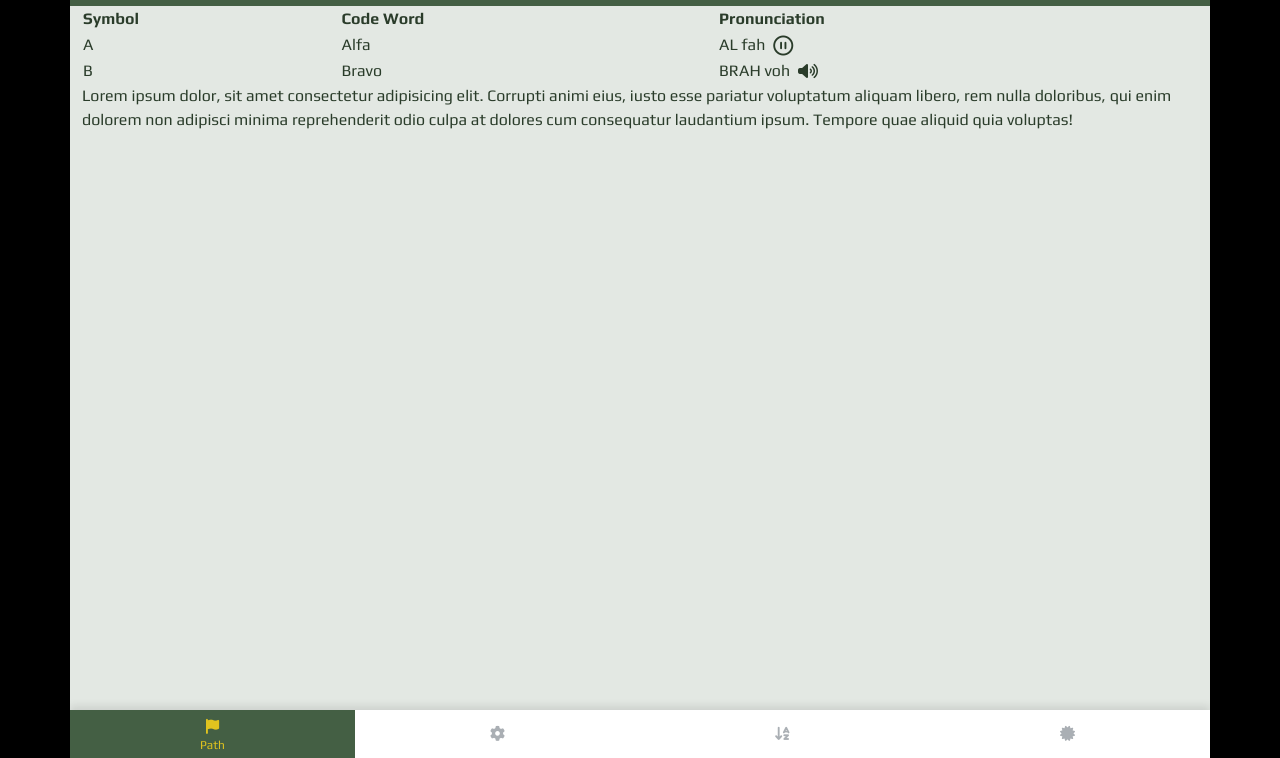
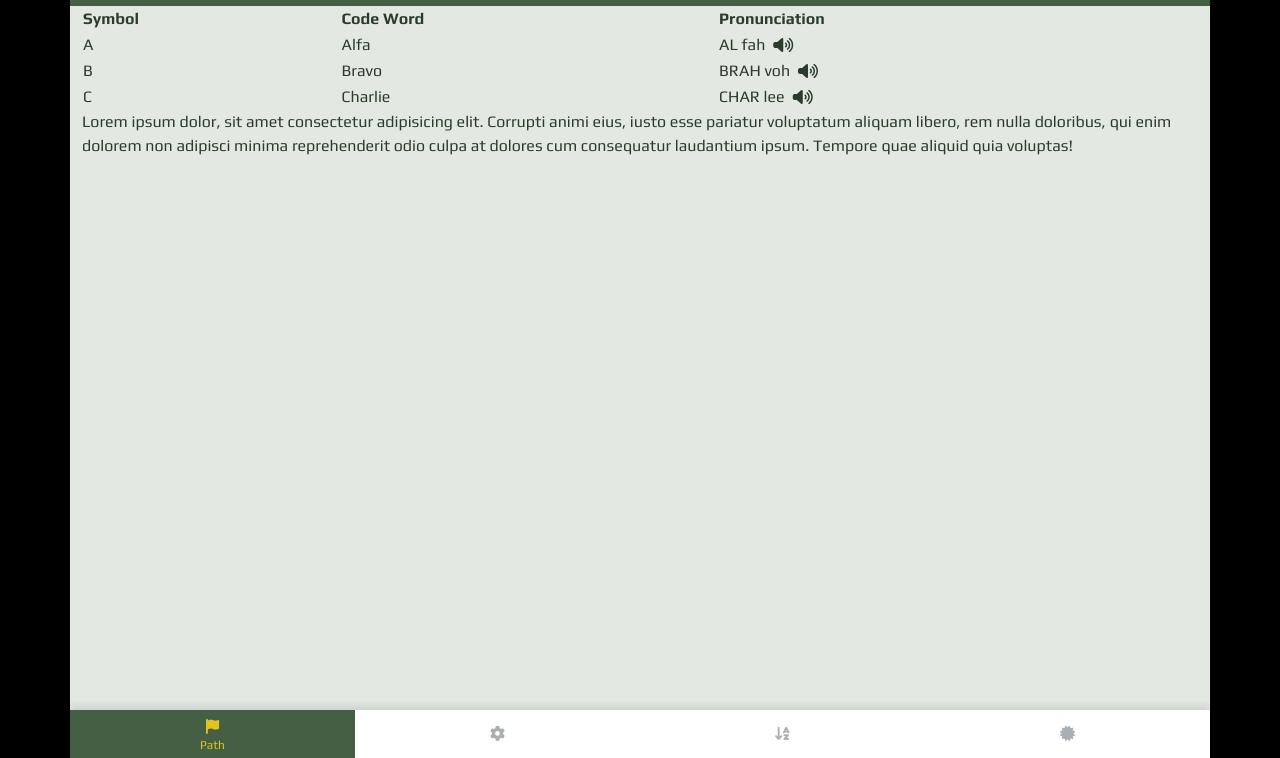
Before and after one commit to jakewestling/alpha2zulu, a plain HTML site: page index.html in a window 1280 px wide. Both pictures are taken after a click on the icon 783 px from the left and 87 px from the top of the page. Shown: the part 42-800 px from the top of the page. Drawn offline with nearby package versions, Linux system fonts and the light colour scheme.

Commit message:
TODO: Buttons all control 1 audio element.

```diff
--- a/index.html
+++ b/index.html
@@ -75,6 +75,14 @@
                 <i class="play-pause-btn fas fa-volume-up"></i>
               </td>
             </tr>
+            <tr>
+              <td class="symbol">C</td>
+              <td>Charlie</td>
+              <td class="pronunciation-td">
+                <span>CHAR lee</span>
+                <i class="play-pause-btn fas fa-volume-up"></i>
+              </td>
+            </tr>
           </tbody>
         </table>
       </div>
--- a/module/audio.js
+++ b/module/audio.js
@@ -1,6 +1,10 @@
 // Play and Pause Button
-// let audio = document.querySelector('#test-audio');
-let playPauseBtn = document.querySelector('.play-pause-btn');
+let playPauseBtns = document.querySelectorAll('.play-pause-btn');
+playPauseBtns.forEach(function (playPauseBtn) {
+  // Play and Pause on Click
+  playPauseBtn.addEventListener('click', toggleAudio);
+});
+
 
 let audioLibrary = {
   a: 'alfa.mp3',
@@ -45,17 +49,18 @@ let audioLibrary = {
 
 
 // Create audio element dynamically (on first click)
-let audio;
+// let audio;
 let symbolDOM;
 function createAudioElement() {
+  let audio;
   audio = document.createElement('audio');
   // Choose correct audio file for button based on DOM
-  let correctFile;
-  // console.log(this);
-  symbolDOM = document.querySelector('.symbol');
+  // symbolDOM = self.parentElement.parentElement.querySelector('.symbol').innerText.toLowerCase();
+  console.log(symbolDOM);
+  let correctFile = audioLibrary[symbolDOM];
+  console.log(correctFile);
 
-
-  audio.src = `../audio/alpha.mp3`;
+  audio.src = `../audio/alfa.mp3`;
   // audio.src = `../audio/${correctFile}`;
   audio.type = 'audio/mpeg'
   isCreated = true;
@@ -63,12 +68,14 @@ function createAudioElement() {
   audio.addEventListener('ended', togglePlayIcon);
 }
 
-// Play and Pause on Click
-playPauseBtn.addEventListener('click', toggleAudio);
+
 
 let isCreated = false;
+let self;
 function toggleAudio() {
-  console.log(this.parentElement.parentElement.querySelector('.symbol').innerText.toLowerCase());
+  self = this;
+  // console.log(this);
+  // console.log(this.parentElement.parentElement.querySelector('.symbol').innerText.toLowerCase());
   if (!isCreated) {
     createAudioElement();
   }
@@ -83,10 +90,10 @@ function toggleAudio() {
 // Swap between speaker and pause icons
 function togglePlayIcon() {
   // Remove speaker icon classes
-  playPauseBtn.classList.toggle('fas');
-  playPauseBtn.classList.toggle('fa-volume-up');
+  self.classList.toggle('fas');
+  self.classList.toggle('fa-volume-up');
   // Add pause icon classes
-  playPauseBtn.classList.toggle('far');
-  playPauseBtn.classList.toggle('fa-lg');
-  playPauseBtn.classList.toggle('fa-pause-circle');
+  self.classList.toggle('far');
+  self.classList.toggle('fa-lg');
+  self.classList.toggle('fa-pause-circle');
 }
```
Also changed, not shown: 2 other files.
